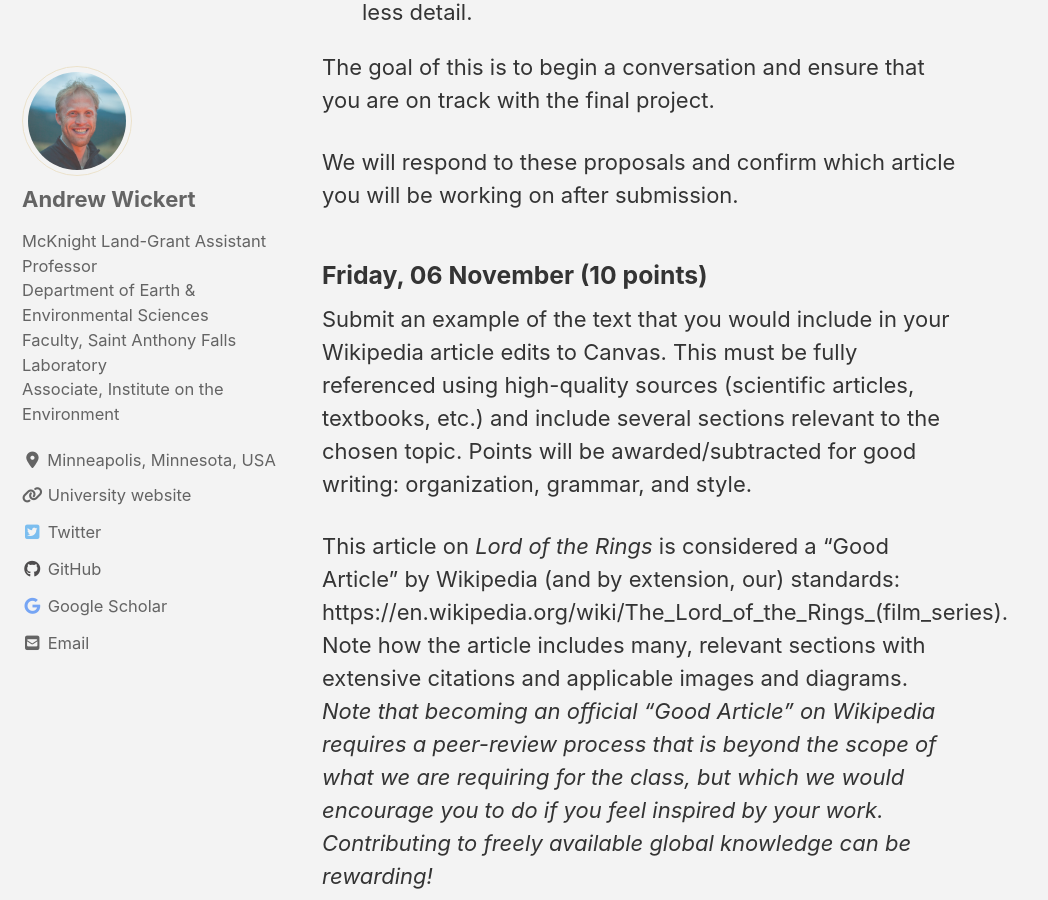
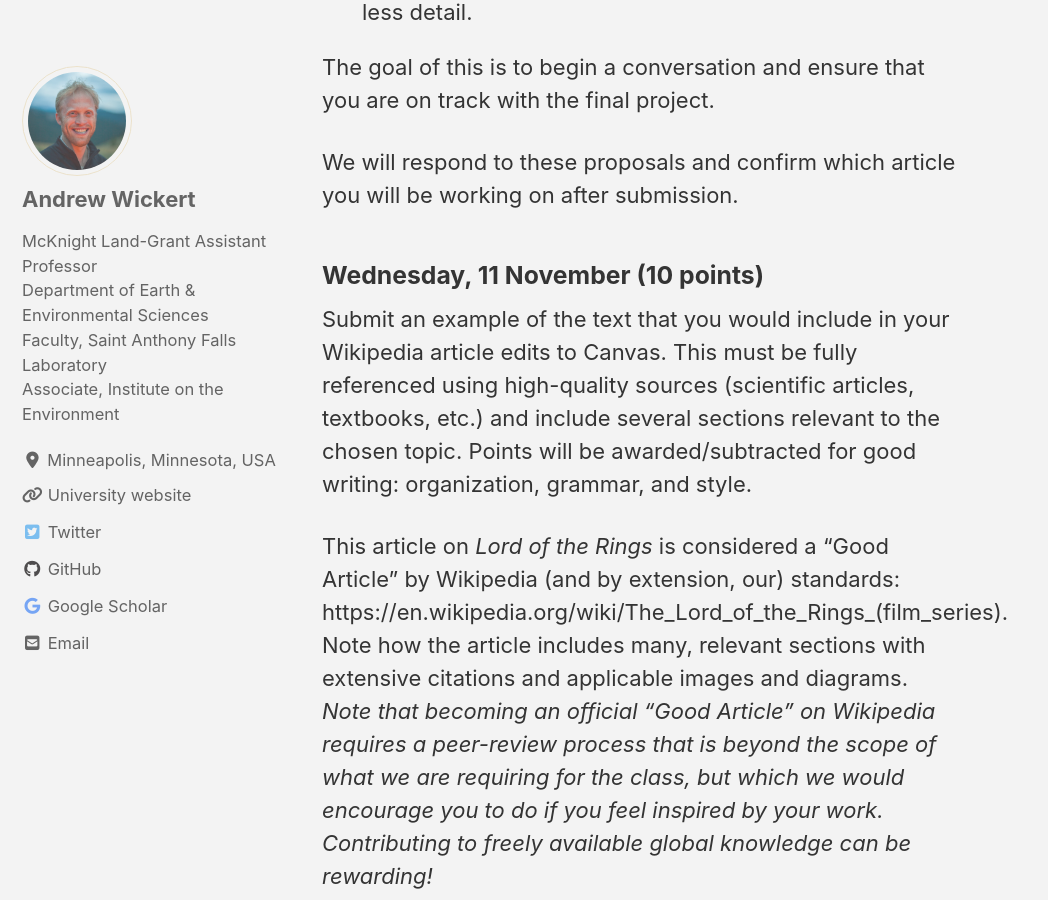
Before and after one commit to GeomorphOnline/GeomorphOnline.github.io, a Jekyll site: the page built from lessons/_final/wikipedia.md, in a window 1280 px wide and 900 px high, scrolled down 2241 px. Shown: the whole window, without its empty margins (0-1048 px from the left). Built offline with Jekyll 4.4.1, drawn with Linux system fonts in a browser that asks for light colours; cached includes are drawn as plain includes; nearby versions of some CDN libraries.

Commit message:
Writing sample due 11 Nov

```diff
--- a/lessons/_final/wikipedia.md
+++ b/lessons/_final/wikipedia.md
@@ -55,7 +55,7 @@ The goal of this is to begin a conversation and ensure that you are on track wit
 
 We will respond to these proposals and confirm which article you will be working on after submission.
 
-### Friday, 06 November (10 points)
+### Wednesday, 11 November (10 points)
 
 Submit an example of the text that you would include in your Wikipedia article edits to Canvas. This must be fully referenced using high-quality sources (scientific articles, textbooks, etc.) and include several sections relevant to the chosen topic. Points will be awarded/subtracted for good writing: organization, grammar, and style.
 
```
